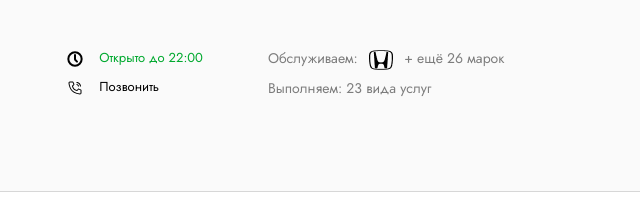
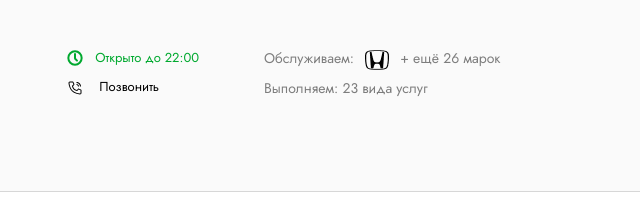
Before and after one commit to Klavdia27/Monoauto, a plain HTML site: page monoauto/katalog-servises.html in a window 1280 px wide. Shown: the part 1659-1869 px from the top of the page, 319-959 px from the left. Drawn offline with Linux system fonts and the light colour scheme; some packages are replaced by stand-ins of ours.

Commit message:
catalog servises

```diff
--- a/monoauto/js/scripts.js
+++ b/monoauto/js/scripts.js
@@ -971,7 +971,7 @@ $(document).ready(function () {
 });
 
 
-
+// слайдер на странице каталога
 $(document).ready(function(){
     $('.slider-servise').slick({
         arrows: true,
@@ -984,3 +984,22 @@ $(document).ready(function(){
         infinite: false, //слайдер  бесконечный
     });
   })
+
+
+
+  $("img.img-svg").each(function () {
+    var $img = $(this);
+    var imgClass = $img.attr("class");
+    var imgURL = $img.attr("src");
+    $.get(imgURL, function (data) {
+        var $svg = $(data).find("svg");
+        if (typeof imgClass !== "undefined") {
+            $svg = $svg.attr("class", imgClass + " replaced-svg");
+        }
+        $svg = $svg.removeAttr("xmlns:a");
+        if (!$svg.attr("viewBox") && $svg.attr("height") && $svg.attr("width")) {
+            $svg.attr("viewBox", "0 0 " + $svg.attr("height") + " " + $svg.attr("width"))
+        }
+        $img.replaceWith($svg);
+    }, "xml");
+});
--- a/monoauto/katalog-servises.html
+++ b/monoauto/katalog-servises.html
@@ -54,7 +54,7 @@
               <div class="header-auth">
                 <a href="#" class="btn color-bg-green">Добавить компанию</a>
                 <a href="#" class="header-login">
-                  <img src="images/icon/icon-login.svg" alt="icon:login" >
+                  <img src="images/icon/icon-login.svg" alt="icon:login">
                 </a>
 
               </div>
@@ -391,8 +391,8 @@
                         <a href="#" class="servise-descr-ligth">Подробнее об автосервисе</a>
                       </div>
                       <div class="servise-info-tel-ligth">
-                        <span class="time-open">
-                          <img src="images/svg/time.svg" alt="icon: time" class="servise-time-icon">
+                        <span class="time-open-ligth">
+                          <img src="images/svg/time.svg" alt="icon: time" class="servise-time-icon img-svg">
                           Открыто до 22:00
                         </span>
                         <span class="servise-coll-ligth">
```
Also changed, not shown: monoauto/css/style.css.
